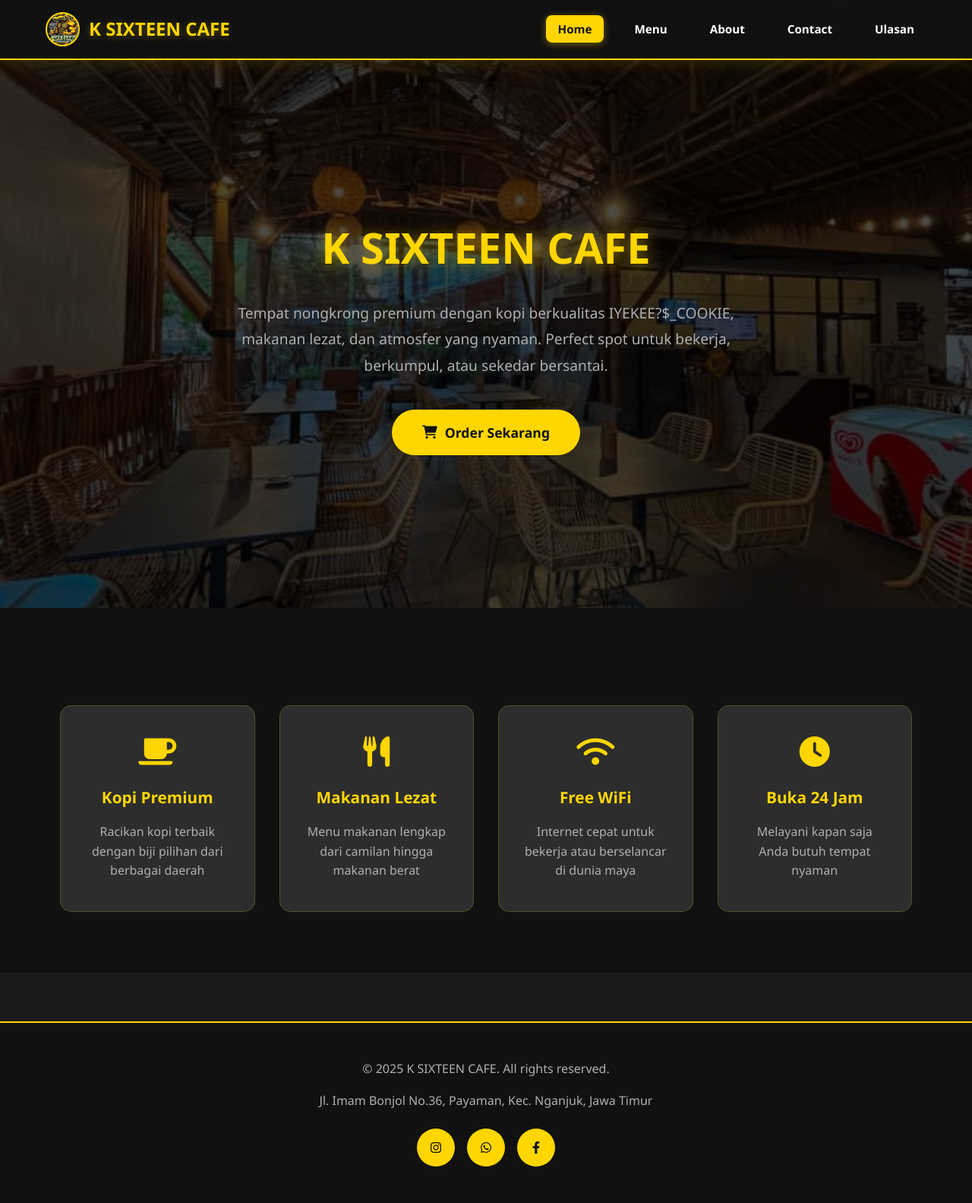
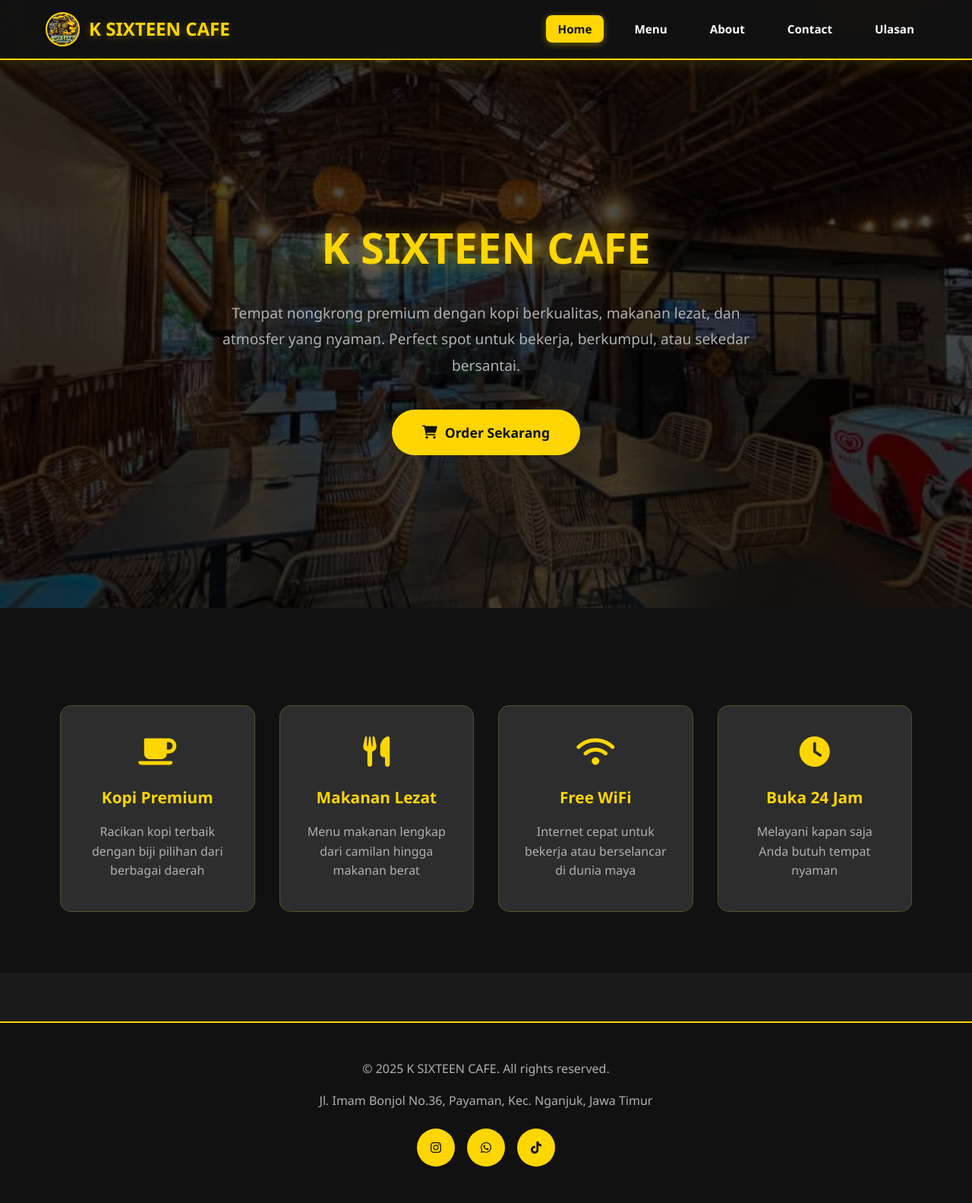
Before and after one commit to cikalaryamada/projek_semester_1, a PHP site: page / in a window 1280 px wide. Shown: the whole page at 76% size. Run offline with PHP 8.4, Linux system fonts and the light colour scheme.

Commit message:
perbaikan kecil

```diff
--- a/Ulasan.php
+++ b/Ulasan.php
@@ -246,8 +246,8 @@
           <a href="https://wa.me/6282132384305" class="social-link" target="_blank">
             <i class="fab fa-whatsapp"></i>
           </a>
-          <a href="#" class="social-link">
-            <i class="fab fa-facebook-f"></i>
+          <a href="https://www.tiktok.com/@k16playstation" class="social-link" target="_blank">
+            <i class="fab fa-tiktok"></i>
           </a>
         </div>
       </div>
--- a/about.php
+++ b/about.php
@@ -232,8 +232,8 @@
           <a href="https://wa.me/6282132384305" class="social-link" target="_blank">
             <i class="fab fa-whatsapp"></i>
           </a>
-          <a href="#" class="social-link">
-            <i class="fab fa-facebook-f"></i>
+          <a href="https://www.tiktok.com/@k16playstation" class="social-link" target="_blank">
+            <i class="fab fa-tiktok"></i>
           </a>
         </div>
       </div>
--- a/contact.php
+++ b/contact.php
@@ -229,8 +229,8 @@
           <a href="https://wa.me/6282132384305" class="social-link" target="_blank">
             <i class="fab fa-whatsapp"></i>
           </a>
-          <a href="https://www.tiktok.com/@k16playstation?is_from_webapp=1&sender_device=pc" class="social-link" target="_blank">
-            <i class="fab fa-tiktok-f"></i>
+          <a href="https://www.tiktok.com/@k16playstation" class="social-link" target="_blank">
+            <i class="fab fa-tiktok"></i>
           </a>
         </div>
       </div>
--- a/index.php
+++ b/index.php
@@ -32,7 +32,7 @@
   <section class="hero">
     <div class="hero-content">
       <h1>K SIXTEEN CAFE</h1>
-      <p>Tempat nongkrong premium dengan kopi berkualitas IYEKEE?$_COOKIE, makanan lezat, dan atmosfer yang nyaman. Perfect spot untuk bekerja, berkumpul, atau sekedar bersantai.</p>
+      <p>Tempat nongkrong premium dengan kopi berkualitas, makanan lezat, dan atmosfer yang nyaman. Perfect spot untuk bekerja, berkumpul, atau sekedar bersantai.</p>
       <a href="menu.php" class="cta-button">
         <i class="fas fa-shopping-cart"></i>
         Order Sekarang
@@ -85,8 +85,8 @@
           <a href="https://wa.me/6282132384305" class="social-link" target="_blank">
             <i class="fab fa-whatsapp"></i>
           </a>
-          <a href="#" class="social-link">
-            <i class="fab fa-facebook-f"></i>
+          <a href="https://www.tiktok.com/@k16playstation" class="social-link" target="_blank">
+            <i class="fab fa-tiktok"></i>
           </a>
         </div>
       </div>
--- a/menu.php
+++ b/menu.php
@@ -276,10 +276,10 @@ $snack = $pdo->query("
             <i class="fab fa-instagram"></i>
           </a>
           <a href="https://wa.me/6282132384305" class="social-link" target="_blank">
-            <i class="3"></i>
+            <i class="fab fa-whatsapp"></i>
           </a>
           <a href="https://www.tiktok.com/@k16playstation" class="social-link" target="_blank">
-            <i class="fab fa-tiktok-f"></i>
+            <i class="fab fa-tiktok"></i>
           </a>
         </div>
       </div>
```
